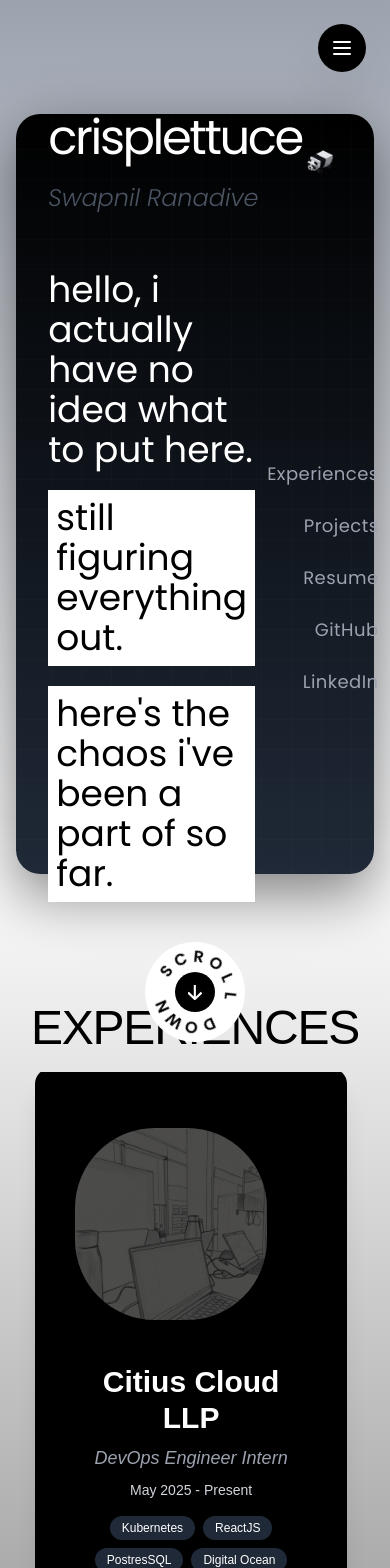
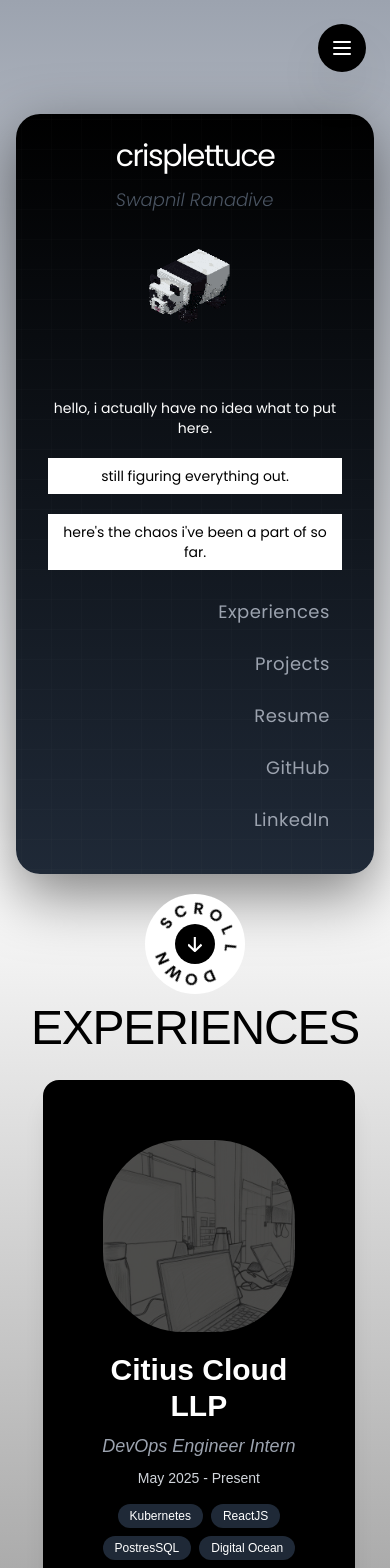
Before and after one commit to grilled-swampert/portfolio_v2, a React (Vite) app: page / in a window 390 px wide. Shown: the top 1568 px of the page. Built offline with nearby package versions, Linux system fonts and the light colour scheme; a web font is replaced by a local one.

Commit message:
mobile version

```diff
--- a/src/components/layout/ContactLayout.jsx
+++ b/src/components/layout/ContactLayout.jsx
@@ -79,7 +79,7 @@ const ContactLayout = () => {
     {
       icon: Linkedin,
       title: "LinkedIn",
-      href: "https://www.linkedin.com/in/swapnil-ranadive-65b260342/",
+      href: "https://www.linkedin.com/in/swapnil-ranadive-crispy/",
       label: "Connect professionally",
     },
     {
--- a/src/components/layout/ExperienceLayout.jsx
+++ b/src/components/layout/ExperienceLayout.jsx
@@ -59,7 +59,7 @@ const ExperienceLayout = () => {
 
       <div className="sticky_parent h-[200vh]">
         <div className="sticky top-0 h-screen overflow-hidden">
-          <div className="scroll_section absolute top-0 h-full w-[200vw] will-change-transform flex justify-between items-center px-[9vw]">
+          <div className="scroll_section absolute top-0 h-full w-[200vw] will-change-transform flex justify-between items-center px-[11vw] md:px-[9vw]">
             {experiences.map((experience, index) => (
               <div
                 key={index}
@@ -70,7 +70,7 @@ const ExperienceLayout = () => {
                   <img
                     src={experience.image}
                     alt={experience.name}
-                    className="p-5 mr-10 md:h-[300px] lg:h-[400px] rounded-[100px] opacity-30 shadow-lg mb-6 md:mb-0 hover:opacity-50 duration-500"
+                    className="p-5 md:mr-10 md:h-[300px] lg:h-[400px] rounded-[100px] opacity-30 shadow-lg md:mb-6 hover:opacity-50 duration-500"
                   />
                 )}
 
--- a/src/components/layout/HomeLayout.jsx
+++ b/src/components/layout/HomeLayout.jsx
@@ -100,7 +100,7 @@ const HomeLayout = () => {
     <div className="flex justify-center items-center w-full h-full bg-gradient-to-b from-gray-400 to-white">
       <div
         ref={containerRef}
-        className="relative flex justify-start flex-col items-center w-11/12 mt-36 gap-10 rounded-3xl bg-gradient-to-b from-black to-gray-800 shadow-2xl"
+        className="relative flex justify-start flex-col items-center w-11/12 mt-36 gap-10 rounded-3xl bg-gradient-to-b from-black to-gray-800 shadow-2xl sm:mt-36 sm:gap-6"
         style={{
           height: "calc(90vh)",
           boxShadow: "0 20px 60px rgba(0, 0, 0, 0.5)",
@@ -128,11 +128,11 @@ const HomeLayout = () => {
 
         <div
           ref={headerRef}
-          className="flex justify-between items-center w-full px-8 font-poppins"
+          className="flex justify-between items-center w-full px-8 mt-6 font-poppins flex-col md:flex-row"
         >
           <div>
-            <div className="text-5xl tracking-tighter mb-5">crisplettuce</div>
-            <div className="text-2xl font-light text-gray-600 italic">
+            <div className="text-3xl sm:text-4xl md:text-5xl tracking-tighter mb-3 sm:mb-5">crisplettuce</div>
+            <div className="text-lg sm:text-xl md:text-2xl font-light text-gray-600 italic">
               Swapnil Ranadive
             </div>
           </div>
@@ -140,20 +140,20 @@ const HomeLayout = () => {
             <img
               src={RollingPanda}
               alt="Rolling Panda"
-              className="panda-image w-50 h-50 object-contain rounded-full"
+              className="panda-image w-32 h-32 sm:w-40 sm:h-40 md:w-50 md:h-50 object-contain rounded-full mx-auto sm:mx-0"
             />
           </div>
         </div>
 
-        <div className="font-poppins w-full px-8 mt-4 flex flex-row justify-between">
-          <div className="flex flex-col gap-5">
-            <div className="text-block">
+        <div className="font-poppins w-full px-8 mt-4 flex flex-col lg:flex-row justify-between gap-6 lg:gap-0">
+          <div className="flex flex-col gap-5 sm:gap-4 md:gap-7 text-center lg:text-left">
+            <div className="text-block text-block text-sm sm:text-4xl">
               hello, i actually have no idea what to put here.
             </div>
-            <div className="text-block bg-white text-black p-2 opacity-60">
+            <div className="text-block bg-white text-black p-2 opacity-60 text-block text-sm sm:text-4xl">
               still figuring everything out.
             </div>
-            <div className="text-block bg-white text-black p-2 opacity-60">
+            <div className="text-block bg-white text-black p-2 opacity-60 text-block text-sm sm:text-4xl">
               here's the chaos i've been a part of so far.
             </div>
           </div>
@@ -170,7 +170,7 @@ const HomeLayout = () => {
                 { name: "GitHub", href: "https://github.com/grilled-swampert" },
                 {
                   name: "LinkedIn",
-                  href: "https://www.linkedin.com/in/swapnil-ranadive-65b260342/",
+                  href: "https://www.linkedin.com/in/swapnil-ranadive-crispy/",
                 },
               ].map((item) => (
                 <a
--- a/src/components/layout/ProjectsLayout.jsx
+++ b/src/components/layout/ProjectsLayout.jsx
@@ -162,7 +162,7 @@ const ProjectsLayout = () => (
           PROJECTS
         </p>
       </div>
-      <div className="grid h-[90vh] w-full grid-cols-2 grid-rows-2 gap-7 font-zentry">
+      <div className="grid md:h-[90vh] w-full grid-cols-2 grid-rows-4 md:grid-rows-2 gap-7 font-zentry">
         <BentoTilt className="bg-white bento-tilt_1 row-span-1 md:col-span-1 md:row-span-1">
           <BentoCard
             src="videos/feature-2.mp4"
@@ -175,7 +175,7 @@ const ProjectsLayout = () => (
           />
         </BentoTilt>
 
-        <BentoTilt className="bg-white bento-tilt_1 row-span-1 ms-32 md:col-span-1 md:ms-0">
+        <BentoTilt className="bg-white bento-tilt_1 row-span-1 col-span-2 md:col-span-1 md:ms-0">
           <BentoCard
             src="videos/feature-3.mp4"
             title={<>E-Commerce Microservices</>}
@@ -187,7 +187,7 @@ const ProjectsLayout = () => (
           />
         </BentoTilt>
 
-        <BentoTilt className="bg-white bento-tilt_1 me-14 md:col-span-1 md:me-0">
+        <BentoTilt className="bg-white bento-tilt_1 row-span-1 col-span-2 md:col-span-1 md:me-0">
           <BentoCard
             src="videos/feature-4.mp4"
             title={<>Slateboard</>}
@@ -199,7 +199,7 @@ const ProjectsLayout = () => (
           />
         </BentoTilt>
 
-        <BentoTilt className="bg-white bento-tilt_2" src={"/projects"}>
+        <BentoTilt className="bg-white bento-tilt_1 row-span-1 col-span-2" src={"/projects"}>
           <div className="flex size-full flex-col justify-between bg-black p-5 border-white border-4">
             <h1 className="bento-title special-font max-w-64 text-white">
               Other Projects.
--- a/src/components/projects/ProjectsList.jsx
+++ b/src/components/projects/ProjectsList.jsx
@@ -57,9 +57,11 @@ const ProjectsList = () => {
       if (hash) {
         const element = document.getElementById(hash);
         if (element) {
-          element.scrollIntoView({ behavior: 'smooth', block: 'center' });
+          element.scrollIntoView({ behavior: "smooth", block: "center" });
           // Optionally expand the project card
-          const projectIndex = projects.findIndex(project => project.id === hash);
+          const projectIndex = projects.findIndex(
+            (project) => project.id === hash
+          );
           if (projectIndex !== -1) {
             setHoveredIndex(projectIndex);
             // Auto-collapse after 3 seconds
@@ -73,8 +75,8 @@ const ProjectsList = () => {
     handleHashChange();
 
     // Handle hash changes
-    window.addEventListener('hashchange', handleHashChange);
-    return () => window.removeEventListener('hashchange', handleHashChange);
+    window.addEventListener("hashchange", handleHashChange);
+    return () => window.removeEventListener("hashchange", handleHashChange);
   }, []);
 
   return (
@@ -131,17 +133,16 @@ const ProjectsList = () => {
                 {/* Main card */}
                 <div
                   className={`
-                    relative border-2 border-white rounded-lg p-6
-                    transition-all duration-1000 ease-out
-                    ${
-                      hoveredIndex === index
-                        ? "shadow-2xl bg-black border-slate-600 duration-1000"
-                        : "shadow-lg hover:shadow-xl"
-                    }
-                  `}
-                  style={{
-                    height: hoveredIndex === index ? "350px" : "140px",
-                  }}
+                              relative border-2 border-white rounded-lg p-4 sm:p-5 md:p-6
+                              transition-all duration-500 ease-out
+                              ${
+                                hoveredIndex === index
+                                  ? "shadow-2xl bg-black border-slate-600"
+                                  : "shadow-lg hover:shadow-xl"
+                              }
+                              ${hoveredIndex === index ? "h-[500px] sm:h-[320px] md:h-[360px]" : "h-[170px] sm:h-[150px] md:h-[160px]"}
+                            `}
+                  style={{ maxWidth: "100%" }}
                 >
                   {/* Header */}
                   <div className="flex items-start justify-between mb-3">
@@ -229,7 +230,9 @@ const ProjectsList = () => {
                         )}
                       </div>
 
-                      <div className="text-lg py-5">Documentation will be added soon.</div>
+                      <div className="text-lg py-5">
+                        Documentation will be added soon.
+                      </div>
                     </div>
                   </div>
                 </div>
```
